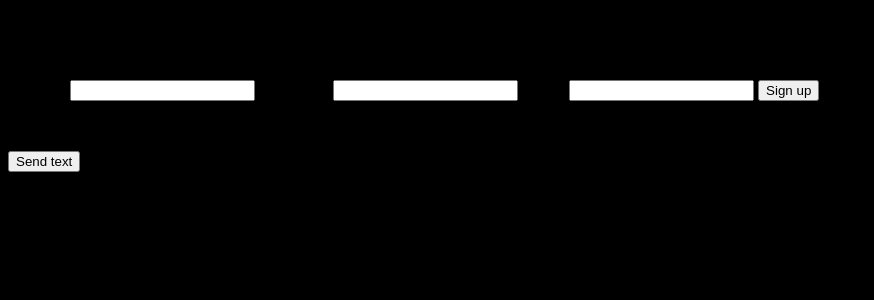
After one commit to sygmo/ISS-Tracker, a Django app: page /alerts in a window 1280 px wide. The commit adds this page. Shown: the top 300 px of the page, without its empty margins (0-874 px from the left). Run offline with Django 3.2, Linux system fonts and the light colour scheme; some libraries are stand-ins or nearby versions.

Commit message:
added text signup page; bootstrap css

```diff
--- a/apps/isstracker/static/isstracker/styles.css
+++ b/apps/isstracker/static/isstracker/styles.css
@@ -1,15 +1,14 @@
-* {
-	color: white;
+#mapid {
+	height: 400px;
+	max-width: 100%;
 }
 
 body {
 	background-color: black;
 }
 
-#mapid {
-	height: 400px;
-	max-width: 100%;
-}
+
+
 
 .column {
 	display: inline-block;
--- /dev/null
+++ b/apps/isstracker/templates/isstracker/alerts.html
@@ -0,0 +1,38 @@
+{% load static %}
+<!DOCTYPE html>
+<html>
+<head>
+	<meta charset="UTF-8">
+	<title>ISS Tracker</title>
+
+	<!-- JavaScript -->
+	<script type="text/javascript" src="https://ajax.googleapis.com/ajax/libs/jquery/3.1.1/jquery.min.js"></script>
+	<!-- My static files -->
+	<link rel="stylesheet" type="text/css" href="{% static 'isstracker/styles.css' %}?v=00001">
+</head>
+<body>
+	<h1>Sign up for flyby alerts:</h1>
+	<div>
+		<form action='/flyby' method='post'>
+			{% csrf_token %}
+			Latitude: <input type='text' name='latitude'>
+			Longitude: <input type='text' name='longitude'>
+			Cell #: <input type='text' name='cell_num'>
+		  	<input type='submit' value='Sign up'>
+		</form>
+		{% if risetime %}
+		<p>The ISS will next rise at {{ risetime }}.</p>
+		<p>It will be in the sky for {{ duration }}.</p>
+		{%  endif %}
+	</div>
+	<div>
+		<p>Get text alerts for when the ISS passes overhead!</p>
+		<form action='/send_text' method='post'>
+			{% csrf_token %}
+		  	<input type='submit' value='Send text'>
+		</form>
+	</div>
+
+
+</body>
+</html>
--- a/apps/isstracker/urls.py
+++ b/apps/isstracker/urls.py
@@ -4,4 +4,6 @@
 urlpatterns = [
 	url(r'^$', views.index, name='index'),
 	url(r'^flyby$', views.flyby, name='flyby'),
+	url(r'^alerts$', views.alerts, name='alerts'),
+	url(r'^send_text$', views.send_text, name='send_text'),
 ]
--- a/apps/isstracker/views.py
+++ b/apps/isstracker/views.py
@@ -5,10 +5,49 @@
 
 import urllib2
 import json
+import datetime
+from twilio.rest import TwilioRestClient
+import re
+PHONE_REGEX = "(\d{3}[-\.\s]??\d{3}[-\.\s]??\d{4}|\(\d{3}\)\s*\d{3}[-\.\s]??\d{4}|\d{3}[-\.\s]??\d{4})"
 
 # Create your views here.
 def index(request):
 	return render(request, 'isstracker/index.html')
 
 def flyby(request):
-	return redirect(reverse('index'))
+	lat = request.POST['latitude']
+	lon = request.POST['longitude']
+	num_requests = 1
+
+	req = urllib2.Request("http://api.open-notify.org/iss-pass.json?lat="+lat+"&lon="+lon)
+	response = urllib2.urlopen(req)
+
+	obj = json.loads(response.read())
+
+	print obj['request']['latitude'], obj['request']['longitude']
+	risetime  = obj['response'][0]['risetime']
+	duration = obj['response'][0]['duration']
+	context = {
+		"risetime" : datetime.datetime.fromtimestamp(int(risetime)).strftime('%Y-%m-%d %H:%M:%S'),
+		"duration" : datetime.datetime.fromtimestamp(int(duration)).strftime('%H:%M:%S')
+	}
+	return render(request, 'isstracker/index.html', context)
+
+def alerts(request):
+	return render(request, 'isstracker/alerts.html')
+
+def send_text(request):
+
+
+    # put your own credentials here
+    ACCOUNT_SID = 'ACc022fdb20f6948e903e0afe16633354e'
+    AUTH_TOKEN = '3a611c434fc6cfb68da5428341a59b0d'
+
+    client = TwilioRestClient(ACCOUNT_SID, AUTH_TOKEN)
+
+    client.messages.create(
+        to = '+18177160221',
+        from_ = '+14697897180',
+        body = 'Twilio test',
+    )
+    return redirect(reverse('index'))
```
Also changed, not shown: apps/isstracker/templates/isstracker/index.html (+14 -1 lines), 2 other files.
